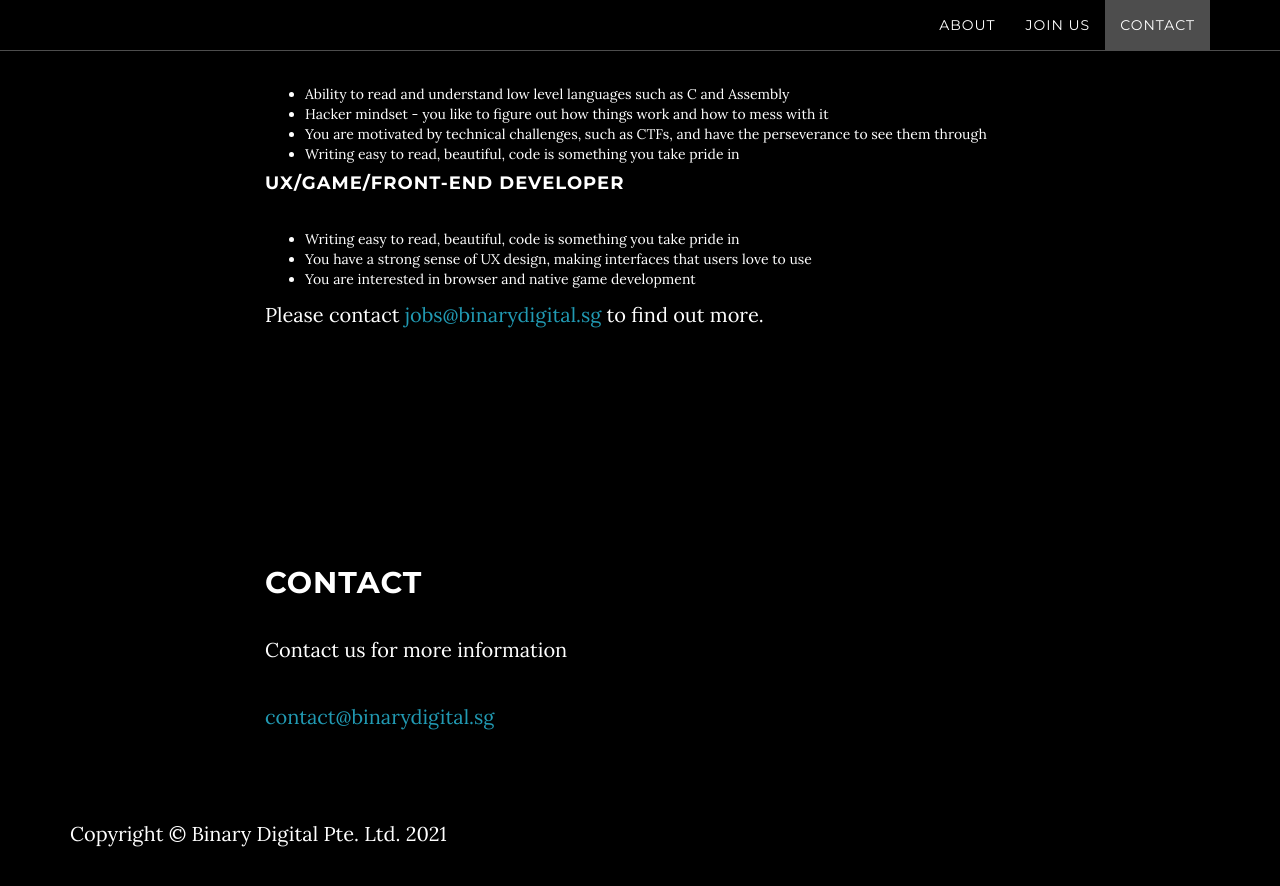
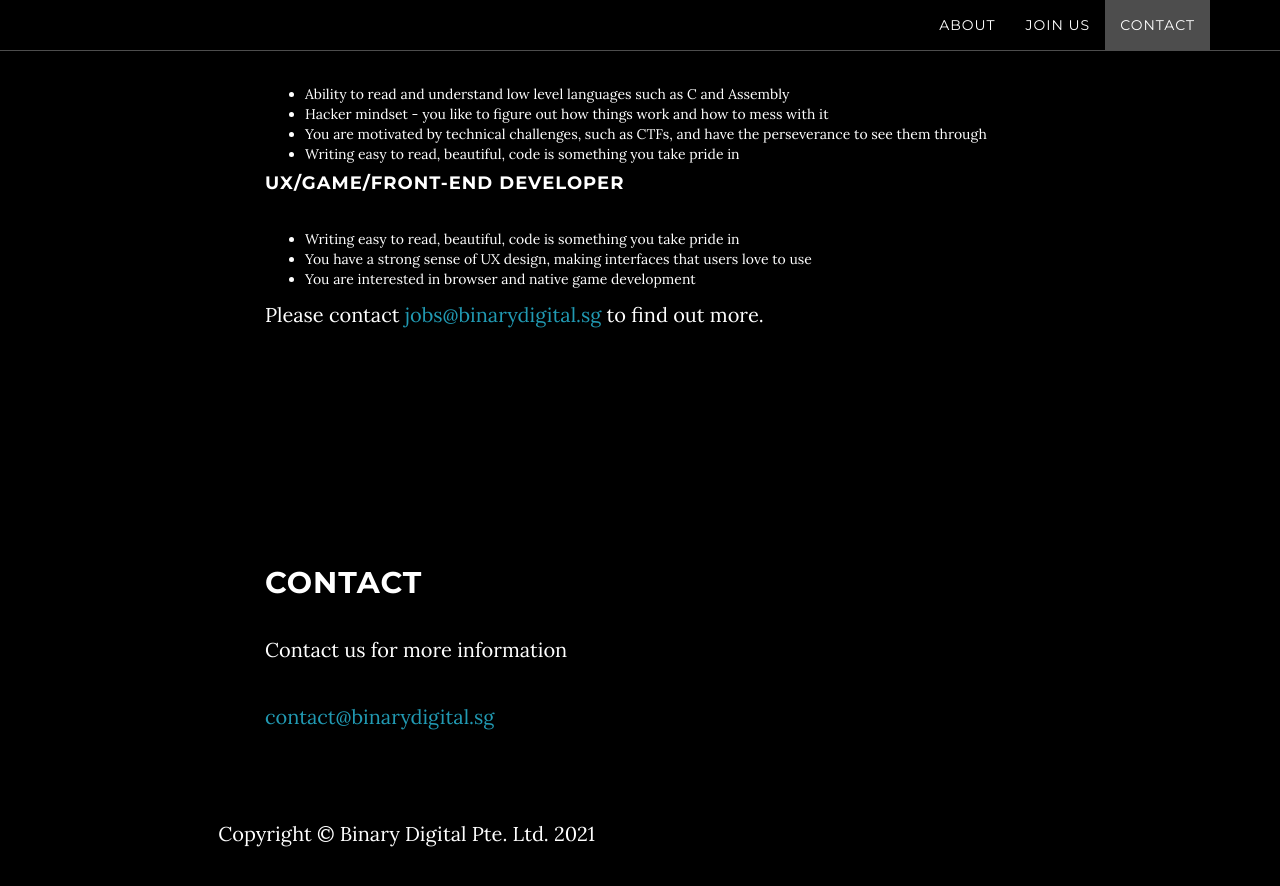
Before and after one commit to Binary-Digital/binary-digital.github.io, a Jekyll site: the page built from index.html, in a window 1280 px wide and 900 px high, scrolled down 2108 px. Shown: the top 886 px of the window. Built offline with Jekyll 4.4.1, drawn with Linux system fonts in a browser that asks for light colours.

Commit message:
formatting

```diff
--- a/_includes/footer.html
+++ b/_includes/footer.html
@@ -1,6 +1,8 @@
     <!-- Footer -->
     <footer>
-        <div class="container text-left">
-            <p>Copyright &copy; {{ site.footer }} 20{{ site.time | date: '%y' }}</p>
+        <div class="row">
+            <div class="col-lg-8 col-lg-offset-2">
+                <p>Copyright &copy; {{ site.footer }} 20{{ site.time | date: '%y' }}</p>
+            </div>
         </div>
     </footer>
```
